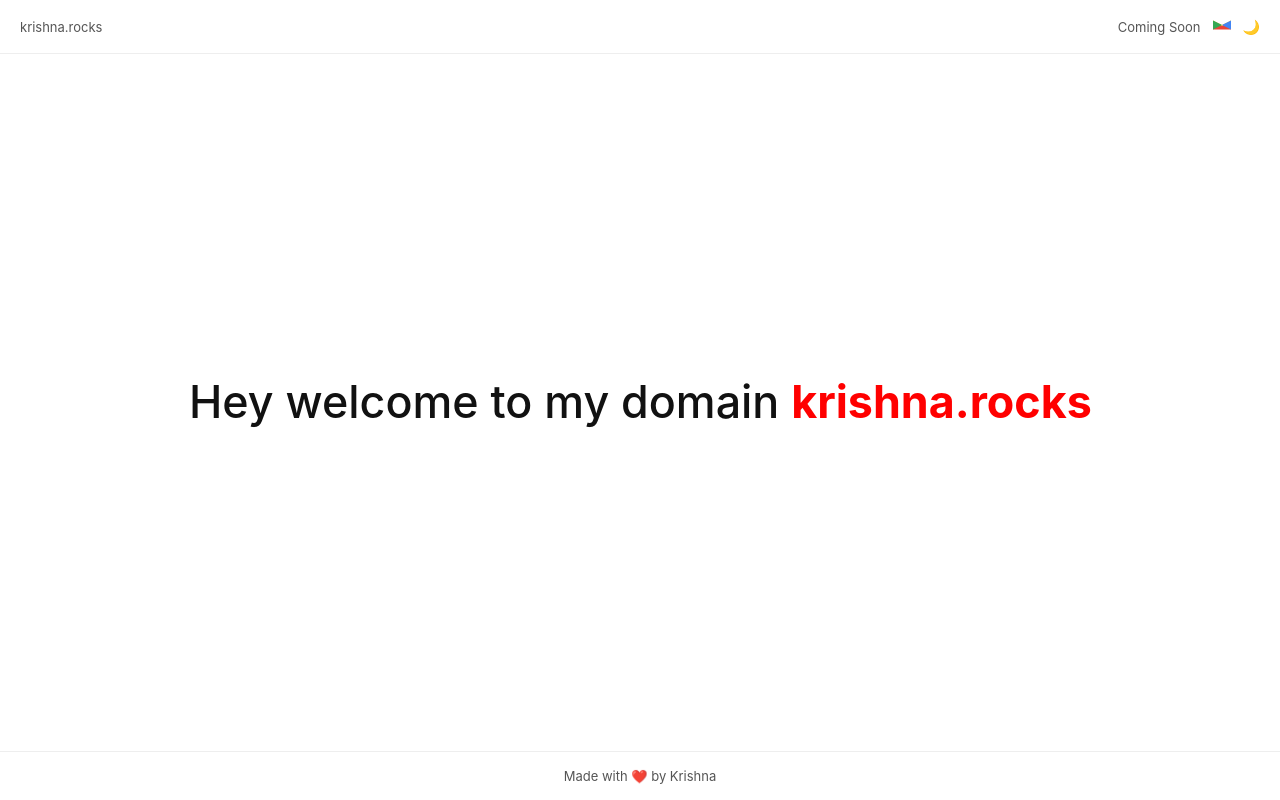
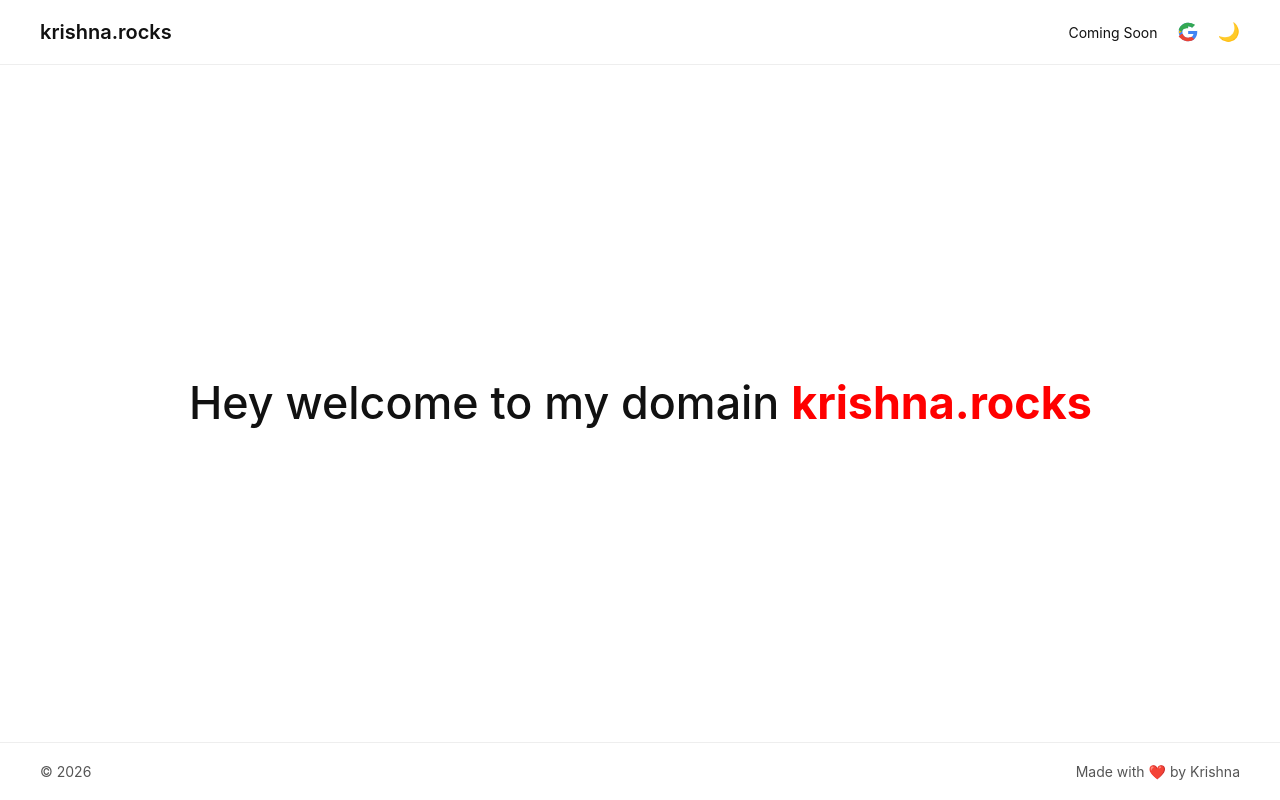
Before and after one commit to krishna180624/krishna.rocks, a plain HTML site: page index.html in a window 1280 px wide. Drawn offline with Linux system fonts and the light colour scheme.

Commit message:
Update index.html

```diff
--- a/index.html
+++ b/index.html
@@ -27,34 +27,88 @@
       color: #f5f5f5;
     }
 
-    header, footer {
-      padding: 16px 20px;
+    header {
+      padding: 20px 40px;
       display: flex;
       justify-content: space-between;
       align-items: center;
-      font-size: 13px;
-      color: #555;
-    }
-
-    body.dark header, body.dark footer {
-      color: #aaa;
-    }
-
-    header {
       border-bottom: 1px solid #eee;
     }
 
     footer {
+      padding: 20px 40px;
+      display: flex;
+      justify-content: space-between;
       border-top: 1px solid #eee;
-      justify-content: center;
+      font-size: 14px;
+      color: #555;
     }
 
-    body.dark header {
+    body.dark header,
+    body.dark footer {
       border-color: #333;
+      color: #aaa;
     }
 
-    body.dark footer {
-      border-color: #333;
+    /* Logo */
+    .logo {
+      font-size: 20px;
+      font-weight: 600;
+    }
+
+    /* Right section */
+    .right {
+      display: flex;
+      align-items: center;
+      gap: 18px;
+      font-size: 14px;
+    }
+
+    .right span {
+      display: flex;
+      align-items: center;
+    }
+
+    /* Google G Icon */
+    .gmail {
+      width: 24px;
+      height: 24px;
+      display: flex;
+      align-items: center;
+      justify-content: center;
+      cursor: pointer;
+    }
+
+    .gmail svg {
+      width: 100%;
+      height: 100%;
+    }
+
+    /* Google colors */
+    .g-blue { fill: #4285F4; }
+    .g-red { fill: #EA4335; }
+    .g-yellow { fill: #FBBC05; }
+    .g-green { fill: #34A853; }
+
+    /* Dark mode → white icon */
+    body.dark .gmail path {
+      fill: #f5f5f5 !important;
+    }
+
+    .gmail:hover {
+      opacity: 0.7;
+    }
+
+    /* Dark mode toggle */
+    .toggle {
+      display: flex;
+      align-items: center;
+      justify-content: center;
+      font-size: 18px;
+      border: none;
+      background: none;
+      cursor: pointer;
+      line-height: 1;
     }
 
     main {
@@ -90,47 +144,24 @@
     body.dark .highlight {
       color: #ff4d4d;
     }
-
-    .toggle {
-      cursor: pointer;
-      border: none;
-      background: none;
-      font-size: 14px;
-      color: inherit;
-    }
-
-    .right {
-      display: flex;
-      align-items: center;
-      gap: 12px;
-    }
-
-    .gmail {
-      width: 18px;
-      height: 18px;
-      cursor: pointer;
-    }
-
-    .gmail:hover {
-      opacity: 0.7;
-    }
   </style>
 </head>
 
 <body>
 
   <header>
-    <div>krishna.rocks</div>
+    <div class="logo">krishna.rocks</div>
 
     <div class="right">
       <span>Coming Soon</span>
 
-      <a href="mailto:kv787848@gmail.com">
-        <svg class="gmail" viewBox="0 0 24 24">
-          <path fill="#EA4335" d="M12 13.065L0 6.75V18h24V6.75z"/>
-          <path fill="#FBBC05" d="M12 13.065l12-6.315V6L12 12 0 6v.75z"/>
-          <path fill="#34A853" d="M0 6v12l12-6z"/>
-          <path fill="#4285F4" d="M24 6v12l-12-6z"/>
+      <!-- Google G Icon (Gmail link) -->
+      <a href="mailto:kv787848@gmail.com" class="gmail">
+        <svg viewBox="0 0 24 24">
+          <path class="g-blue" d="M21.35 11.1h-9.18v2.92h5.26c-.23 1.3-1.4 3.82-5.26 3.82-3.17 0-5.75-2.62-5.75-5.84s2.58-5.84 5.75-5.84c1.8 0 3 .77 3.69 1.44l2.52-2.44C16.77 3.66 14.7 2.7 12.17 2.7 6.9 2.7 2.7 6.9 2.7 12s4.2 9.3 9.47 9.3c5.46 0 9.07-3.83 9.07-9.22 0-.62-.07-1.09-.15-1.58z"/>
+          <path class="g-red" d="M5.55 14.02l-2.9 2.26C4.17 18.6 7.92 21.3 12.17 21.3c2.53 0 4.6-.84 6.13-2.28l-2.83-2.19c-.78.53-1.83.85-3.3.85-3.8 0-4.99-2.55-5.23-3.66z"/>
+          <path class="g-yellow" d="M3.22 10.58c-.15.45-.24.93-.24 1.42s.09.97.24 1.42l2.9-2.26z"/>
+          <path class="g-green" d="M12.17 6.16c1.95 0 3.27.84 4.02 1.55l2.93-2.85C16.75 3.38 14.7 2.7 12.17 2.7 7.92 2.7 4.17 5.4 2.65 9.72l2.9 2.26c.24-1.11 1.43-3.66 6.62-3.66z"/>
         </svg>
       </a>
 
@@ -143,6 +174,7 @@
   </main>
 
   <footer>
+    <div>© 2026</div>
     <div>Made with ❤️ by Krishna</div>
   </footer>
 
```
